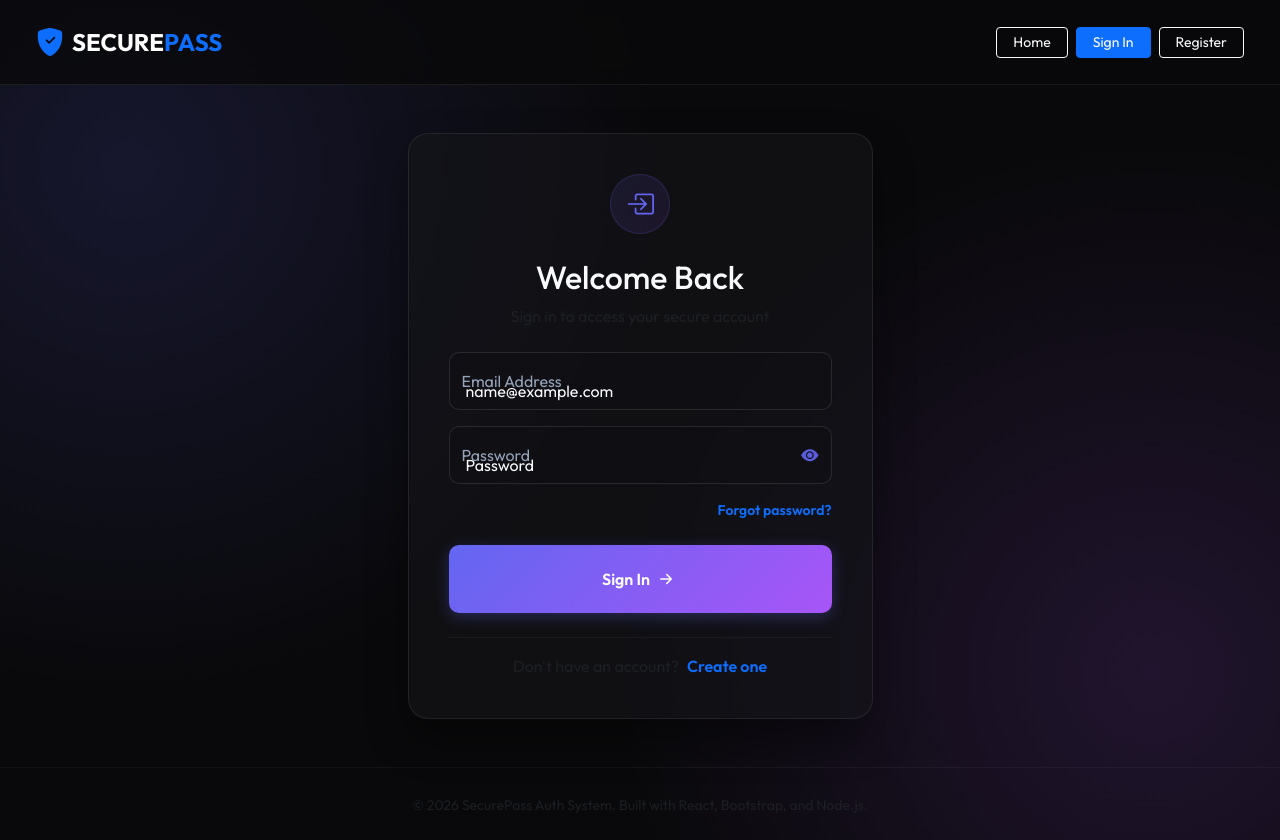
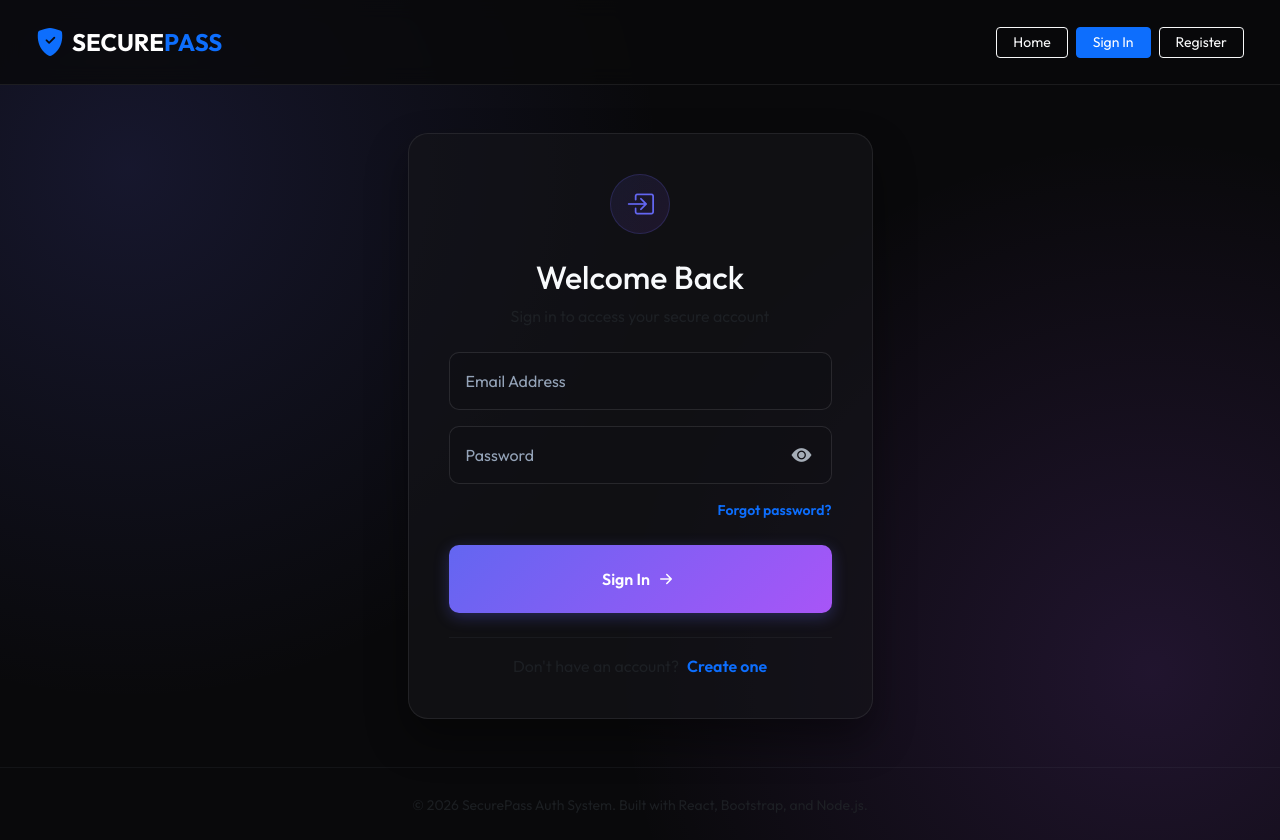
Before and after one commit to SAIKAT24072002/Password_reset_front, a React (Vite) app: page /login in a window 1280 px wide. Built offline with nearby package versions, Linux system fonts and the light colour scheme; no server answers.

Commit message:
Fix form-floating labels overlap and enhance eye icons contrast

```diff
--- a/src/index.css
+++ b/src/index.css
@@ -67,7 +67,7 @@ body {
 }
 
 .form-control::placeholder {
-  color: var(--text-secondary) !important;
+  color: var(--text-secondary);
 }
 
 /* Premium Buttons */
@@ -182,20 +182,45 @@ body {
 .form-floating > label::after {
   background-color: transparent !important;
   color: var(--text-secondary) !important;
+  transition: all 0.2s ease-in-out !important;
+  padding-left: 1rem !important;
+  padding-top: 1rem !important;
 }
 
 .form-floating > .form-control:focus ~ label,
 .form-floating > .form-control:not(:placeholder-shown) ~ label {
   color: var(--primary-color) !important;
+  transform: scale(0.85) translateY(-0.6rem) translateX(0.15rem) !important;
+  background-color: transparent !important;
+}
+
+/* Consolidated floating controls spacing */
+.form-floating {
+  margin-bottom: 1.25rem;
+  position: relative;
 }
 
 .form-floating > .form-control {
-  padding-top: 2rem !important;
-  padding-bottom: 0.75rem !important;
+  padding-top: 1.625rem !important;
+  padding-bottom: 0.625rem !important;
+  padding-left: 1rem !important;
+  padding-right: 3rem !important; /* Spacing on the right for password eye toggle */
+  height: 3.6rem !important;
+  border-radius: 10px !important;
 }
 
-.form-floating > .form-control::placeholder {
+/* Hide placeholders when label is overlapping (i.e. input is not focused and empty) */
+.form-floating > .form-control:not(:focus)::placeholder {
   color: transparent !important;
+  -webkit-text-fill-color: transparent !important;
+  opacity: 0 !important;
+}
+
+/* Show placeholder only when focused */
+.form-floating > .form-control:focus::placeholder {
+  color: var(--text-secondary) !important;
+  -webkit-text-fill-color: var(--text-secondary) !important;
+  opacity: 0.5 !important;
 }
 
 /* Ensure password dots and all input text are visible on dark background */
@@ -207,23 +232,29 @@ body {
   caret-color: #f8fafc !important;
 }
 
-/* Fix browser autofill dark background */
-
-/* Password toggle button styling */
+/* Premium clearly-visible Password Toggle Eye Icon styling */
 .password-toggle {
-  padding: 0.25rem;
-  color: var(--primary-color);
-  opacity: 0.9;
-  transition: opacity 0.2s ease, color 0.2s ease;
-}
-.password-toggle:hover {
-  opacity: 1;
-  color: var(--secondary-color);
-}
-.password-toggle i {
-  font-size: 1.1rem;
+  color: #cbd5e1 !important; /* brighter gray for high contrast in dark mode */
+  opacity: 0.8 !important;
+  font-size: 1.25rem !important;
+  transition: color 0.2s ease, opacity 0.2s ease, transform 0.2s ease !important;
+  z-index: 5;
+  background: none !important;
+  border: none !important;
 }
 
+.password-toggle:hover {
+  color: #ffffff !important; /* pure white on hover */
+  opacity: 1 !important;
+  transform: translateY(-50%) scale(1.15) !important; /* scale up slightly on hover and keep vertical alignment */
+}
+
+.password-toggle:focus {
+  outline: none !important;
+  box-shadow: none !important;
+}
+
+/* Autofill fixes for Webkit browsers */
 .form-control:-webkit-autofill,
 .form-control:-webkit-autofill:hover,
 .form-control:-webkit-autofill:focus {
```
